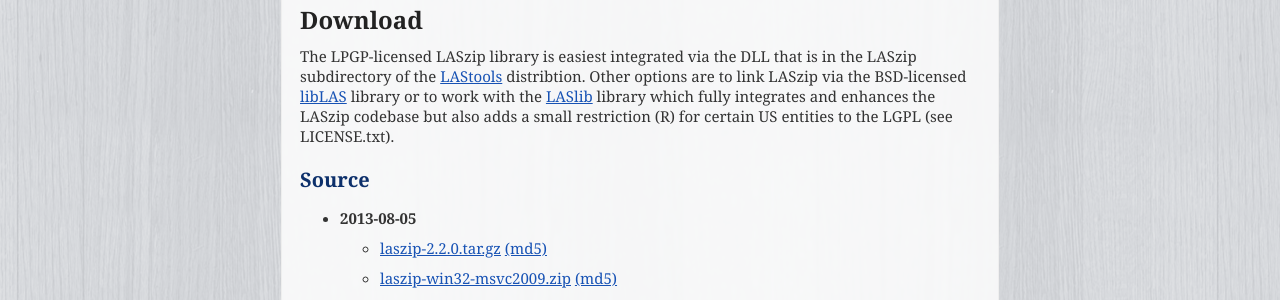
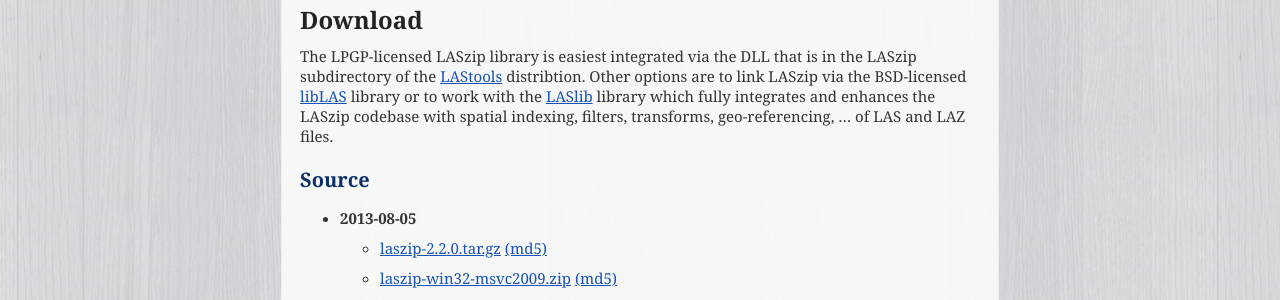
Before and after one commit to LASzip/LASzip, a Sphinx documentation site: the page built from docs/source/index.rst, in a window 1280 px wide and 900 px high. Shown: the part 287-587 px from the top of the window. Built offline with Sphinx 7.4.7, drawn with Linux system fonts in a browser that asks for light colours.

Commit message:
removing restriction (R)

```diff
--- a/docs/source/index.rst
+++ b/docs/source/index.rst
@@ -13,8 +13,8 @@
 The LPGP-licensed LASzip library is easiest integrated via the DLL that is in
 the LASzip subdirectory of the `LAStools`_ distribtion. Other options are to
 link LASzip via the BSD-licensed `libLAS`_ library or to work with the `LASlib`_
-library which fully integrates and enhances the LASzip codebase but also adds
-a small restriction (R) for certain US entities to the LGPL (see LICENSE.txt).
+library which fully integrates and enhances the LASzip codebase with spatial
+indexing, filters, transforms, geo-referencing, ... of LAS and LAZ files.
 
 
 Source
```
